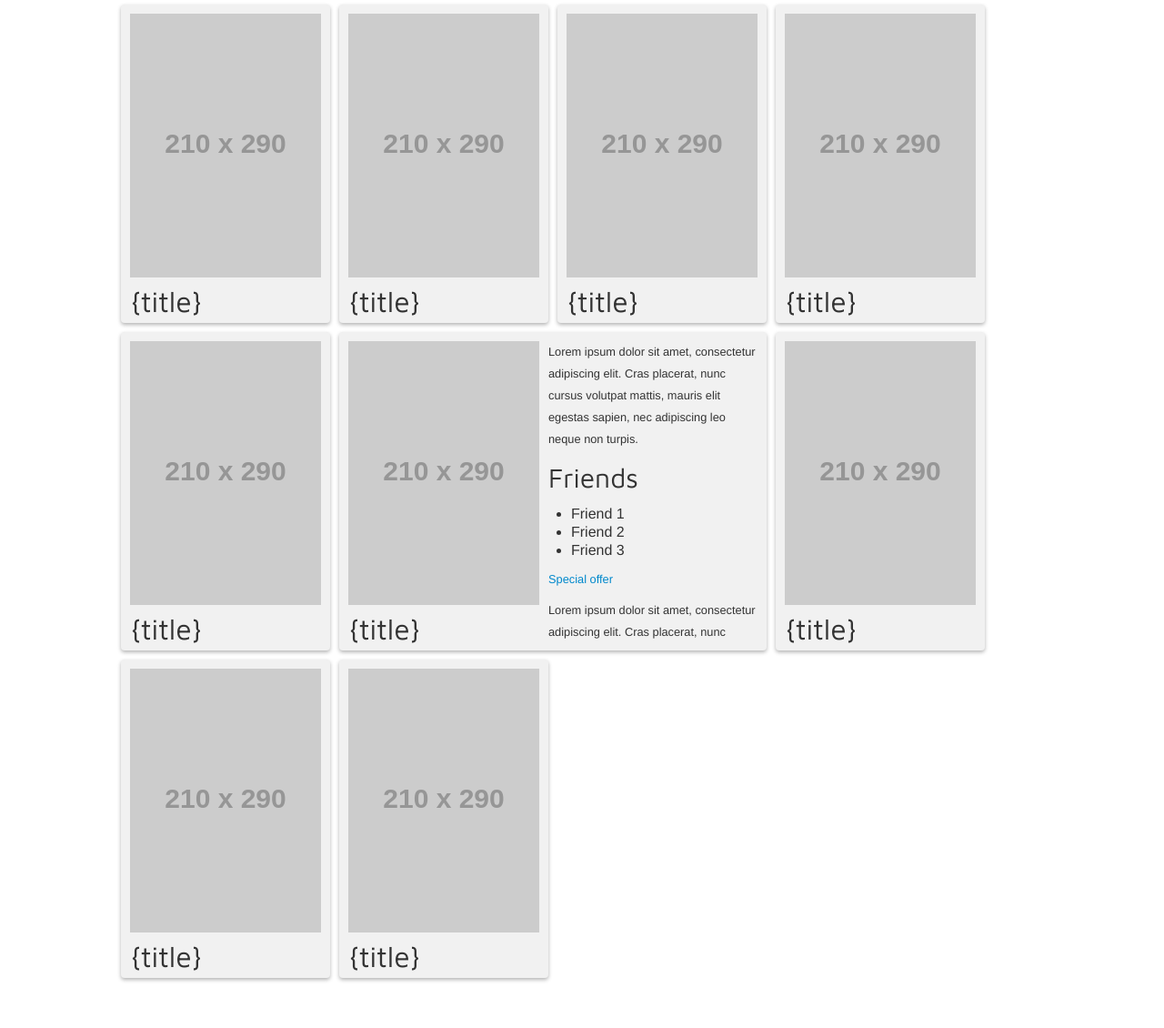
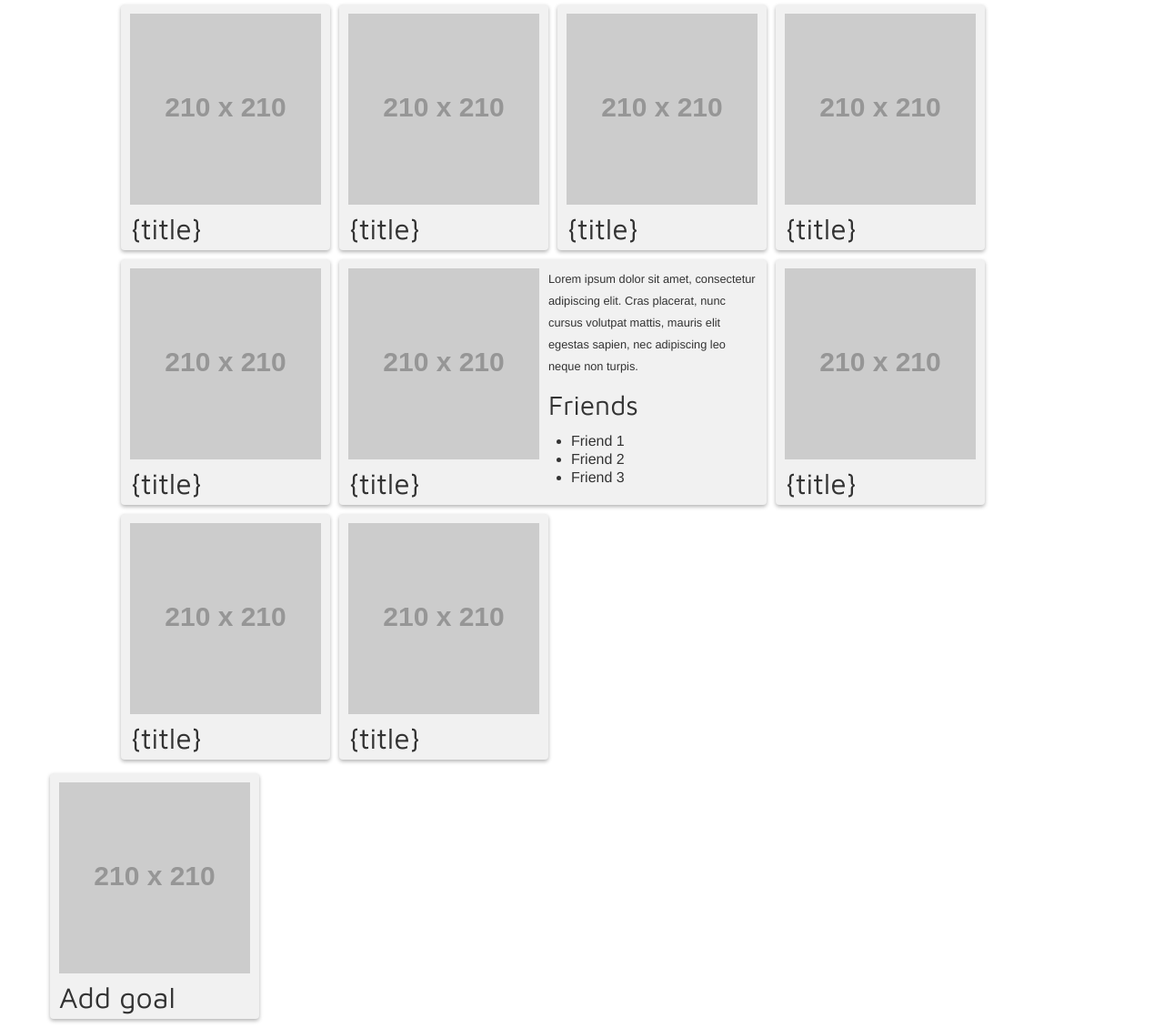
Before and after one commit to antonjb/realizr, a website: page index2.html in a window 1280 px wide. Shown: the top 1130 px of the page at 91% size. Before the commit the page ends 1090 px from the top, so only its background shows below. Drawn offline with nearby package versions, Linux system fonts and the light colour scheme; placeholder pictures from the web are drawn by us.

Commit message:
Changes to templates

```diff
--- a/css/style.sass
+++ b/css/style.sass
@@ -1,10 +1,10 @@
 $padding: 10px
 $gutter: 5px
 $itemWidth: 230px
-$itemHeight: 350px
+$itemHeight: 270px
 $itemWidthActive: ($itemWidth * 2) + $padding
 $mainImgWidth: 210px
-$mainImgHeight: 290px
+$mainImgHeight: 210px
 // Colors
 $itemBase: #F1F1F1
 
@@ -27,6 +27,21 @@ $itemBase: #F1F1F1
   -moz-box-sizing: border-box
   -webkit-box-sizing: border-box
   box-sizing: border-box
+
+::-webkit-scrollbar
+  width: 12px
+
+::-webkit-scrollbar-track
+  width: 12px
+
+::-webkit-scrollbar-thumb
+  background: #CCC
+  border-radius: 10px
+  width: 10px
+
+::-webkit-scrollbar-button
+  display: none
+  background: transparent
 
 body
   background: #FFF
@@ -70,10 +85,6 @@ div[role="main"]
   -moz-transition: all 0.3s
   transition: all 0.3s
 
-  &:hover
-    cursor: pointer
-    @include boxShadow(0, 6px, 6px, 0, rgba(0, 0, 0, 0.2))
-
   .right-section,
   .left-section
     float: left
@@ -83,6 +94,17 @@ div[role="main"]
     overflow: scroll
     height: 100%
     width: 230px
+
+    &::-webkit-scrollbar-thumb
+      border-radius: 10px
+      width: 10px
+
+  &:hover
+    cursor: pointer
+    @include boxShadow(0, 6px, 6px, 0, rgba(0, 0, 0, 0.2))
+
+    .right-section
+      overflow-y: scroll
 
   &.active
     width: $itemWidthActive
@@ -101,3 +123,6 @@ div[role="main"]
 
   .title
     line-height: 100%
+
+.add-item
+  @extend .list-item
--- a/index2.html
+++ b/index2.html
@@ -14,7 +14,7 @@
         <div class="list-item">
             <div class="left-section">
                 <div class="main-image">
-                  <img src="http://placehold.it/210x290">
+                  <img src="http://placehold.it/210x210">
                 </div>
                 <h1 class="title">{title}</h1>
             </div>
@@ -29,7 +29,7 @@
         <div class="list-item">
             <div class="left-section">
                 <div class="main-image">
-                  <img src="http://placehold.it/210x290">
+                  <img src="http://placehold.it/210x210">
                 </div>
                 <h1 class="title">{title}</h1>
             </div>
@@ -44,7 +44,7 @@
         <div class="list-item">
             <div class="left-section">
                 <div class="main-image">
-                  <img src="http://placehold.it/210x290">
+                  <img src="http://placehold.it/210x210">
                 </div>
                 <h1 class="title">{title}</h1>
             </div>
@@ -59,7 +59,7 @@
         <div class="list-item">
             <div class="left-section">
                 <div class="main-image">
-                  <img src="http://placehold.it/210x290">
+                  <img src="http://placehold.it/210x210">
                 </div>
                 <h1 class="title">{title}</h1>
             </div>
@@ -74,7 +74,7 @@
         <div class="list-item">
             <div class="left-section">
                 <div class="main-image">
-                  <img src="http://placehold.it/210x290">
+                  <img src="http://placehold.it/210x210">
                 </div>
                 <h1 class="title">{title}</h1>
             </div>
@@ -89,7 +89,7 @@
         <div class="list-item active">
             <div class="left-section">
                 <div class="main-image">
-                  <img src="http://placehold.it/210x290">
+                  <img src="http://placehold.it/210x210">
                 </div>
                 <h1 class="title">{title}</h1>
             </div>
@@ -114,7 +114,7 @@
         <div class="list-item">
             <div class="left-section">
                 <div class="main-image">
-                  <img src="http://placehold.it/210x290">
+                  <img src="http://placehold.it/210x210">
                 </div>
                 <h1 class="title">{title}</h1>
             </div>
@@ -129,7 +129,7 @@
         <div class="list-item">
             <div class="left-section">
                 <div class="main-image">
-                  <img src="http://placehold.it/210x290">
+                  <img src="http://placehold.it/210x210">
                 </div>
                 <h1 class="title">{title}</h1>
             </div>
@@ -144,7 +144,7 @@
         <div class="list-item">
             <div class="left-section">
                 <div class="main-image">
-                  <img src="http://placehold.it/210x290">
+                  <img src="http://placehold.it/210x210">
                 </div>
                 <h1 class="title">{title}</h1>
             </div>
@@ -159,6 +159,14 @@
       </div>
       </div>
       </div>
+      <div class="container">
+        <div class="list-item add-item">
+            <div class="main-image">
+                <img src="http://placehold.it/210x210">
+            </div>
+            <h1 class="title">Add goal</a>
+        </div>
+      </div>
     </div>
 
     <script src="http://ajax.googleapis.com/ajax/libs/jquery/1.8.1/jquery.min.js"></script>
```
Also changed, not shown: index.html (+6 -1 lines), css/style.css.
